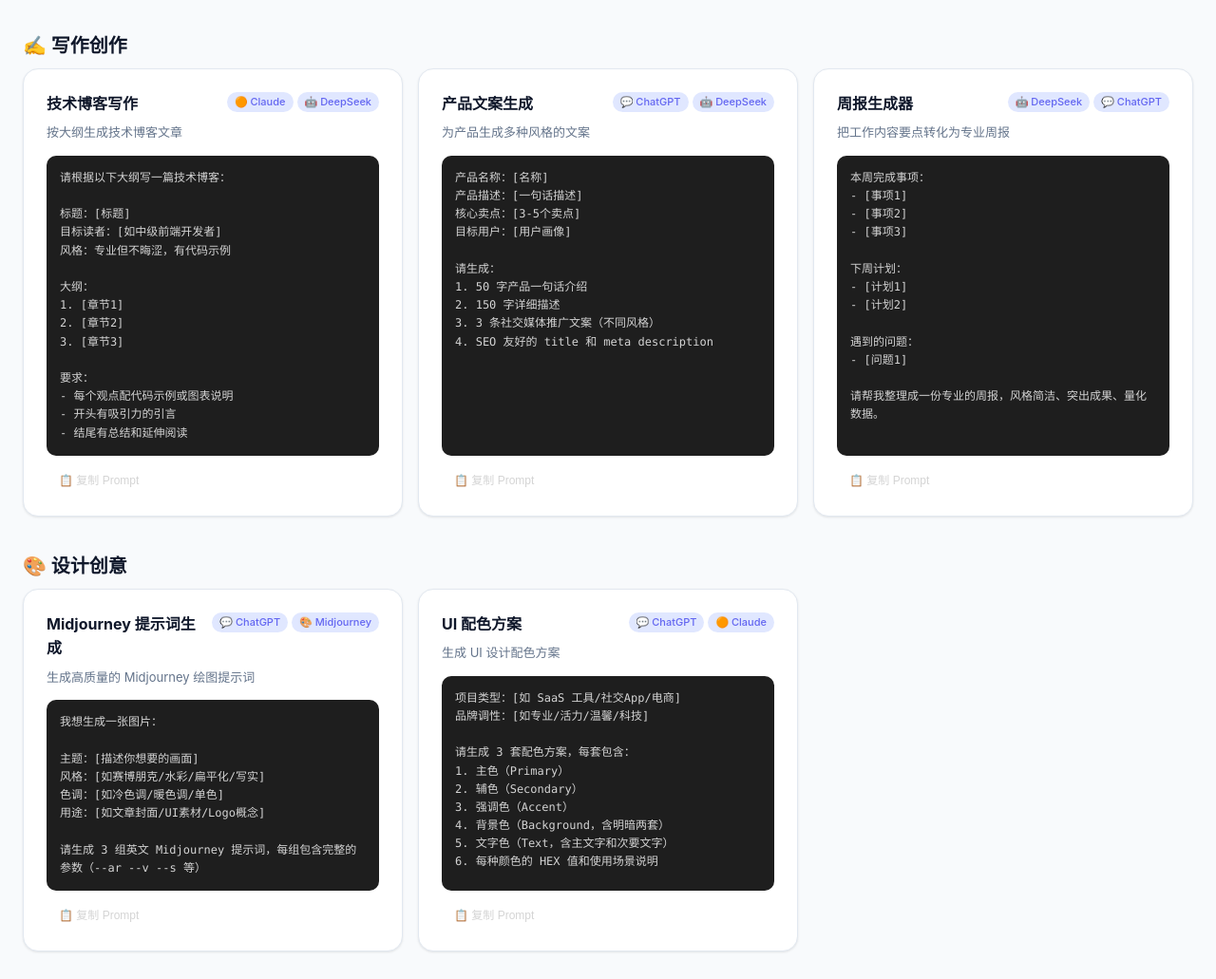
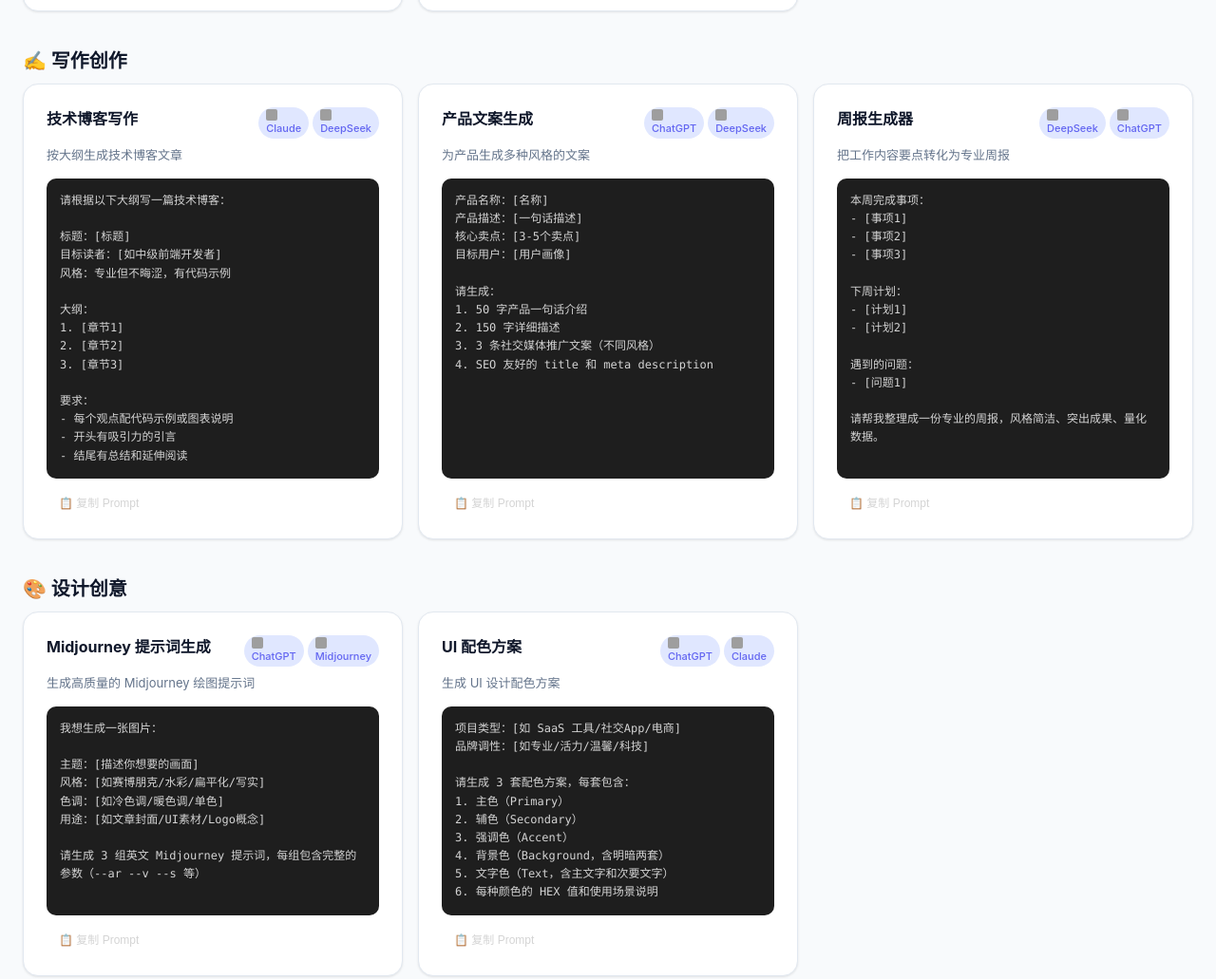
Before and after one commit to SongYuanKun/dev-tools-nav, a website: page pages/ai/prompts.html in a window 1280 px wide. Shown: the part 1820-2851 px from the top of the page at 95% size. Drawn offline with Linux system fonts and the light colour scheme; grey boxes are pictures that could not be loaded.

Commit message:
fix: AI专题图标从emoji替换为品牌favicon(icon.horse)
- AI_TOOL_INFO 和 AI_PRICING_DATA 中的 icon 字段从 emoji 改为 icon.horse 品牌图标 URL
- compare.html 渲染逻辑: tool-emoji span → tool-favicon img
- workflow.html 渲染逻辑: tool-emoji → tool-favicon-sm img
- prompts.html 渲染逻辑: tool-emoji → tool-favicon-xs img
- index.html 价格表: emoji → tool-favicon-sm img
- 新增 CSS: .tool-favicon(18px) / .tool-favicon-sm(14px) / .tool-favicon-xs(12px)
- 修复 .pricing-name flex 对齐问题

```diff
--- a/css/ai-topic.css
+++ b/css/ai-topic.css
@@ -207,11 +207,36 @@
   color: var(--text-primary);
   display: flex;
   align-items: center;
-  gap: 6px;
+  gap: 8px;
 }
 
 .compare-score-name .tool-emoji {
   font-size: 16px;
+}
+
+/* 品牌 Favicon 图标 */
+.tool-favicon {
+  width: 18px;
+  height: 18px;
+  border-radius: 3px;
+  vertical-align: middle;
+  flex-shrink: 0;
+}
+
+.tool-favicon-sm {
+  width: 14px;
+  height: 14px;
+  border-radius: 2px;
+  vertical-align: middle;
+  flex-shrink: 0;
+}
+
+.tool-favicon-xs {
+  width: 12px;
+  height: 12px;
+  border-radius: 2px;
+  vertical-align: middle;
+  flex-shrink: 0;
 }
 
 .compare-score-bar-bg {
@@ -369,7 +394,7 @@
 .workflow-tool-tag {
   display: inline-flex;
   align-items: center;
-  gap: 5px;
+  gap: 6px;
   padding: 4px 12px;
   font-size: 12px;
   font-weight: 500;
@@ -630,6 +655,9 @@
 .pricing-name {
   font-weight: 600;
   white-space: nowrap;
+  display: flex;
+  align-items: center;
+  gap: 8px;
 }
 
 .pricing-free {
--- a/data/ai-compare.js
+++ b/data/ai-compare.js
@@ -826,49 +826,49 @@
 
 // ==================== AI 价格速查数据 ====================
 const AI_PRICING_DATA = [
-  { name: "DeepSeek", icon: "🤖", free: "网页端完全免费", paid: "API: ¥1/百万输入Token", highlight: "免费", url: "https://chat.deepseek.com/" },
-  { name: "ChatGPT", icon: "💬", free: "GPT-4o mini 限次使用", paid: "Plus $20/月，Pro $200/月", highlight: "$20/月", url: "https://chat.openai.com/" },
-  { name: "Claude", icon: "🟠", free: "Sonnet 限次使用", paid: "Pro $20/月", highlight: "$20/月", url: "https://claude.ai/" },
-  { name: "Gemini", icon: "✨", free: "1.5 Flash 免费使用", paid: "Advanced $20/月", highlight: "免费可用", url: "https://gemini.google.com/" },
-  { name: "通义千问", icon: "🌀", free: "免费额度充足", paid: "Plus ¥59.9/月", highlight: "免费可用", url: "https://tongyi.aliyun.com/" },
-  { name: "Cursor", icon: "📝", free: "免费版限 2000 补全/月", paid: "Pro $20/月", highlight: "$20/月", url: "https://cursor.sh/" },
-  { name: "GitHub Copilot", icon: "🐙", free: "学生/开源免费", paid: "Individual $10/月，Business $19/月", highlight: "$10/月", url: "https://github.com/features/copilot" },
-  { name: "Windsurf", icon: "🏄", free: "免费版限次使用", paid: "Pro $15/月", highlight: "$15/月", url: "https://codeium.com/windsurf" },
-  { name: "Trae", icon: "⚡", free: "完全免费（限时）", paid: "暂无付费方案", highlight: "免费", url: "https://www.trae.ai/" },
-  { name: "Midjourney", icon: "🎨", free: "无免费版", paid: "Basic $10/月起", highlight: "$10/月", url: "https://www.midjourney.com/" },
-  { name: "Perplexity", icon: "🔎", free: "5 次 Pro Search/天", paid: "Pro $20/月", highlight: "有限免费", url: "https://www.perplexity.ai/" },
-  { name: "Kimi", icon: "🌙", free: "免费使用", paid: "暂无付费方案", highlight: "免费", url: "https://kimi.moonshot.cn/" },
+  { name: "DeepSeek", icon: "https://icon.horse/icon/deepseek.com", free: "网页端完全免费", paid: "API: ¥1/百万输入Token", highlight: "免费", url: "https://chat.deepseek.com/" },
+  { name: "ChatGPT", icon: "https://icon.horse/icon/openai.com", free: "GPT-4o mini 限次使用", paid: "Plus $20/月，Pro $200/月", highlight: "$20/月", url: "https://chat.openai.com/" },
+  { name: "Claude", icon: "https://icon.horse/icon/claude.ai", free: "Sonnet 限次使用", paid: "Pro $20/月", highlight: "$20/月", url: "https://claude.ai/" },
+  { name: "Gemini", icon: "https://icon.horse/icon/gemini.google.com", free: "1.5 Flash 免费使用", paid: "Advanced $20/月", highlight: "免费可用", url: "https://gemini.google.com/" },
+  { name: "通义千问", icon: "https://icon.horse/icon/tongyi.aliyun.com", free: "免费额度充足", paid: "Plus ¥59.9/月", highlight: "免费可用", url: "https://tongyi.aliyun.com/" },
+  { name: "Cursor", icon: "https://icon.horse/icon/cursor.sh", free: "免费版限 2000 补全/月", paid: "Pro $20/月", highlight: "$20/月", url: "https://cursor.sh/" },
+  { name: "GitHub Copilot", icon: "https://icon.horse/icon/github.com", free: "学生/开源免费", paid: "Individual $10/月，Business $19/月", highlight: "$10/月", url: "https://github.com/features/copilot" },
+  { name: "Windsurf", icon: "https://icon.horse/icon/codeium.com", free: "免费版限次使用", paid: "Pro $15/月", highlight: "$15/月", url: "https://codeium.com/windsurf" },
+  { name: "Trae", icon: "https://icon.horse/icon/trae.ai", free: "完全免费（限时）", paid: "暂无付费方案", highlight: "免费", url: "https://www.trae.ai/" },
+  { name: "Midjourney", icon: "https://icon.horse/icon/www.midjourney.com", free: "无免费版", paid: "Basic $10/月起", highlight: "$10/月", url: "https://www.midjourney.com/" },
+  { name: "Perplexity", icon: "https://icon.horse/icon/www.perplexity.ai", free: "5 次 Pro Search/天", paid: "Pro $20/月", highlight: "有限免费", url: "https://www.perplexity.ai/" },
+  { name: "Kimi", icon: "https://icon.horse/icon/kimi.moonshot.cn", free: "免费使用", paid: "暂无付费方案", highlight: "免费", url: "https://kimi.moonshot.cn/" },
 ];
 
 // ==================== AI 工具信息映射（用于横评页显示） ====================
 const AI_TOOL_INFO = {
-  deepseek: { name: "DeepSeek", icon: "🤖", color: "#4D6BFE", url: "https://chat.deepseek.com/" },
-  chatgpt: { name: "ChatGPT", icon: "💬", color: "#10A37F", url: "https://chat.openai.com/" },
-  claude: { name: "Claude", icon: "🟠", color: "#D97757", url: "https://claude.ai/" },
-  gemini: { name: "Gemini", icon: "✨", color: "#4285F4", url: "https://gemini.google.com/" },
-  qwen: { name: "通义千问", icon: "🌀", color: "#6236FF", url: "https://tongyi.aliyun.com/" },
-  cursor: { name: "Cursor", icon: "📝", color: "#5A5AFF", url: "https://cursor.sh/" },
-  "github-copilot": { name: "GitHub Copilot", icon: "🐙", color: "#000000", url: "https://github.com/features/copilot" },
-  windsurf: { name: "Windsurf", icon: "🏄", color: "#00BCD4", url: "https://codeium.com/windsurf" },
-  trae: { name: "Trae", icon: "⚡", color: "#FF6B35", url: "https://www.trae.ai/" },
-  midjourney: { name: "Midjourney", icon: "🎨", color: "#000000", url: "https://www.midjourney.com/" },
-  "dall-e": { name: "DALL·E 3", icon: "🖼️", color: "#10A37F", url: "https://openai.com/dall-e-3" },
-  "stable-diffusion": { name: "Stable Diffusion", icon: "🎭", color: "#A855F7", url: "https://stability.ai/" },
-  flux: { name: "Flux", icon: "🔥", color: "#F97316", url: "https://blackforestlabs.ai/" },
-  ideogram: { name: "Ideogram", icon: "💡", color: "#8B5CF6", url: "https://ideogram.ai/" },
-  perplexity: { name: "Perplexity", icon: "🔎", color: "#20B2AA", url: "https://www.perplexity.ai/" },
-  "chatgpt-search": { name: "ChatGPT Search", icon: "🔍", color: "#10A37F", url: "https://chat.openai.com/" },
-  "gemini-search": { name: "Gemini Search", icon: "🔍", color: "#4285F4", url: "https://gemini.google.com/" },
-  kimi: { name: "Kimi", icon: "🌙", color: "#6366F1", url: "https://kimi.moonshot.cn/" },
-  "tongyi-search": { name: "通义搜索", icon: "🔍", color: "#6236FF", url: "https://tongyi.aliyun.com/" },
-  sora: { name: "Sora", icon: "🎬", color: "#000000", url: "https://openai.com/sora" },
-  runway: { name: "Runway", icon: "🎥", color: "#FF0050", url: "https://runwayml.com/" },
-  kling: { name: "可灵 Kling", icon: "🎥", color: "#00D4AA", url: "https://kling.kuaishou.com/" },
-  vidu: { name: "Vidu", icon: "🎬", color: "#6C5CE7", url: "https://www.vidu.studio/" },
-  luma: { name: "Luma Dream Machine", icon: "💫", color: "#FF6B6B", url: "https://lumalabs.ai/" },
-  "deepseek-translate": { name: "DeepSeek", icon: "🤖", color: "#4D6BFE", url: "https://chat.deepseek.com/" },
-  "chatgpt-translate": { name: "ChatGPT", icon: "💬", color: "#10A37F", url: "https://chat.openai.com/" },
-  deepl: { name: "DeepL", icon: "🌐", color: "#042B48", url: "https://www.deepl.com/" },
-  "google-translate": { name: "Google 翻译", icon: "🌐", color: "#4285F4", url: "https://translate.google.com/" },
-  "immersive-translate": { name: "沉浸式翻译", icon: "📖", color: "#6366F1", url: "https://immersivetranslate.com/" },
+  deepseek: { name: "DeepSeek", icon: "https://icon.horse/icon/deepseek.com", color: "#4D6BFE", url: "https://chat.deepseek.com/" },
+  chatgpt: { name: "ChatGPT", icon: "https://icon.horse/icon/openai.com", color: "#10A37F", url: "https://chat.openai.com/" },
+  claude: { name: "Claude", icon: "https://icon.horse/icon/claude.ai", color: "#D97757", url: "https://claude.ai/" },
+  gemini: { name: "Gemini", icon: "https://icon.horse/icon/gemini.google.com", color: "#4285F4", url: "https://gemini.google.com/" },
+  qwen: { name: "通义千问", icon: "https://icon.horse/icon/tongyi.aliyun.com", color: "#6236FF", url: "https://tongyi.aliyun.com/" },
+  cursor: { name: "Cursor", icon: "https://icon.horse/icon/cursor.sh", color: "#5A5AFF", url: "https://cursor.sh/" },
+  "github-copilot": { name: "GitHub Copilot", icon: "https://icon.horse/icon/github.com", color: "#000000", url: "https://github.com/features/copilot" },
+  windsurf: { name: "Windsurf", icon: "https://icon.horse/icon/codeium.com", color: "#00BCD4", url: "https://codeium.com/windsurf" },
+  trae: { name: "Trae", icon: "https://icon.horse/icon/trae.ai", color: "#FF6B35", url: "https://www.trae.ai/" },
+  midjourney: { name: "Midjourney", icon: "https://icon.horse/icon/www.midjourney.com", color: "#000000", url: "https://www.midjourney.com/" },
+  "dall-e": { name: "DALL·E 3", icon: "https://icon.horse/icon/openai.com", color: "#10A37F", url: "https://openai.com/dall-e-3" },
+  "stable-diffusion": { name: "Stable Diffusion", icon: "https://icon.horse/icon/stability.ai", color: "#A855F7", url: "https://stability.ai/" },
+  flux: { name: "Flux", icon: "https://icon.horse/icon/blackforestlabs.ai", color: "#F97316", url: "https://blackforestlabs.ai/" },
+  ideogram: { name: "Ideogram", icon: "https://icon.horse/icon/ideogram.ai", color: "#8B5CF6", url: "https://ideogram.ai/" },
+  perplexity: { name: "Perplexity", icon: "https://icon.horse/icon/www.perplexity.ai", color: "#20B2AA", url: "https://www.perplexity.ai/" },
+  "chatgpt-search": { name: "ChatGPT Search", icon: "https://icon.horse/icon/openai.com", color: "#10A37F", url: "https://chat.openai.com/" },
+  "gemini-search": { name: "Gemini Search", icon: "https://icon.horse/icon/gemini.google.com", color: "#4285F4", url: "https://gemini.google.com/" },
+  kimi: { name: "Kimi", icon: "https://icon.horse/icon/kimi.moonshot.cn", color: "#6366F1", url: "https://kimi.moonshot.cn/" },
+  "tongyi-search": { name: "通义搜索", icon: "https://icon.horse/icon/tongyi.aliyun.com", color: "#6236FF", url: "https://tongyi.aliyun.com/" },
+  sora: { name: "Sora", icon: "https://icon.horse/icon/openai.com", color: "#000000", url: "https://openai.com/sora" },
+  runway: { name: "Runway", icon: "https://icon.horse/icon/runwayml.com", color: "#FF0050", url: "https://runwayml.com/" },
+  kling: { name: "可灵 Kling", icon: "https://icon.horse/icon/klingai.kuaishou.com", color: "#00D4AA", url: "https://kling.kuaishou.com/" },
+  vidu: { name: "Vidu", icon: "https://icon.horse/icon/www.vidu.studio", color: "#6C5CE7", url: "https://www.vidu.studio/" },
+  luma: { name: "Luma Dream Machine", icon: "https://icon.horse/icon/lumalabs.ai", color: "#FF6B6B", url: "https://lumalabs.ai/" },
+  "deepseek-translate": { name: "DeepSeek", icon: "https://icon.horse/icon/deepseek.com", color: "#4D6BFE", url: "https://chat.deepseek.com/" },
+  "chatgpt-translate": { name: "ChatGPT", icon: "https://icon.horse/icon/openai.com", color: "#10A37F", url: "https://chat.openai.com/" },
+  deepl: { name: "DeepL", icon: "https://icon.horse/icon/www.deepl.com", color: "#042B48", url: "https://www.deepl.com/" },
+  "google-translate": { name: "Google 翻译", icon: "https://icon.horse/icon/translate.google.com", color: "#4285F4", url: "https://translate.google.com/" },
+  "immersive-translate": { name: "沉浸式翻译", icon: "https://icon.horse/icon/immersivetranslate.com", color: "#6366F1", url: "https://immersivetranslate.com/" },
 };
--- a/pages/ai/prompts.html
+++ b/pages/ai/prompts.html
@@ -178,7 +178,7 @@
             p.tools.forEach((toolId) => {
               const info = AI_TOOL_INFO[toolId];
               if (info) {
-                html += `<span class="prompt-tool-badge">${info.icon} ${escapeHtml(info.name)}</span>`;
+                html += `<span class="prompt-tool-badge"><img src="${info.icon}" alt="${escapeHtml(info.name)}" class="tool-favicon-xs" loading="lazy" /> ${escapeHtml(info.name)}</span>`;
               }
             });
             html += `</div>`;
```
Also changed, not shown: pages/ai/compare.html (+1 -1 lines), pages/ai/index.html (+1 -1 lines), pages/ai/workflow.html (+1 -1 lines).
